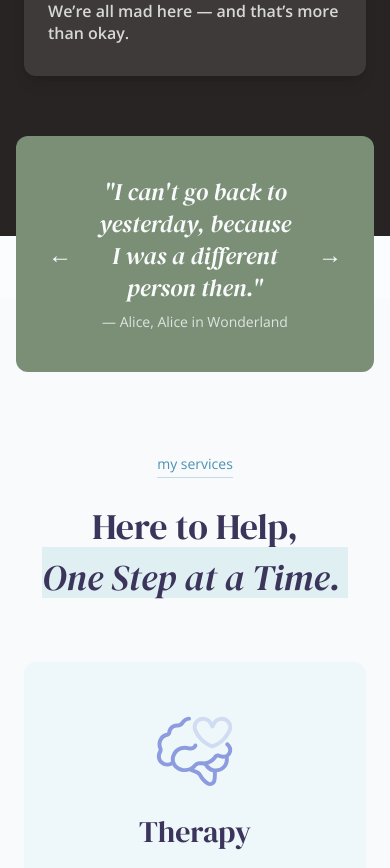
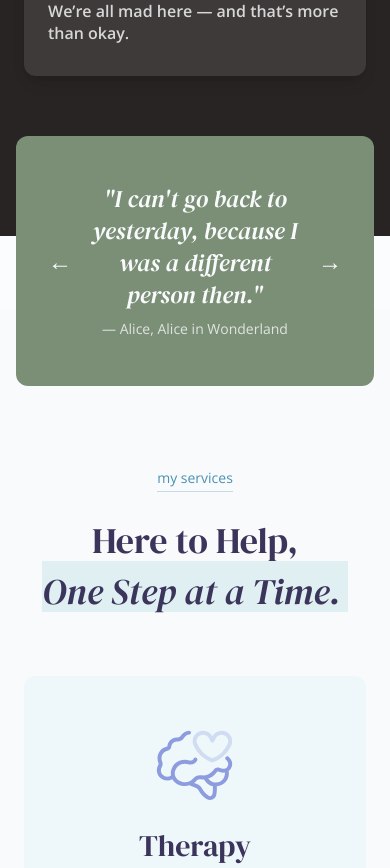
Before and after one commit to Wilky-Way-LLC/Marys-Project, a Next.js app: page / in a window 390 px wide. Shown: the part 1902-2770 px from the top of the page. Built offline with nearby package versions, Linux system fonts and the light colour scheme.

Commit message:
Fix to the height of the quote section

```diff
--- a/src/sections/About.tsx
+++ b/src/sections/About.tsx
@@ -196,7 +196,7 @@ export function About() {
 
         {/* Quote Block */}
         <div className="mt-[-100px] px-4 sm:px-12 md:px-20 relative z-10">
-          <div className="bg-forest text-[#F8FAFC] px-6 py-10 min-h-[210px] md:min-h-[180px] rounded-xl max-w-4xl mx-auto flex items-center justify-between gap-4">
+          <div className="bg-forest text-[#F8FAFC] px-6 md:py-10 min-h-[250px] md:min-h-[180px] rounded-xl max-w-4xl mx-auto flex items-center justify-between gap-1">
             {/* Left Arrow */}
             <button
               onClick={() => changeQuote('prev')}
```
